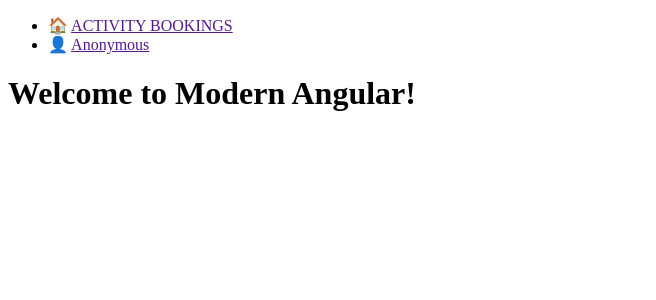
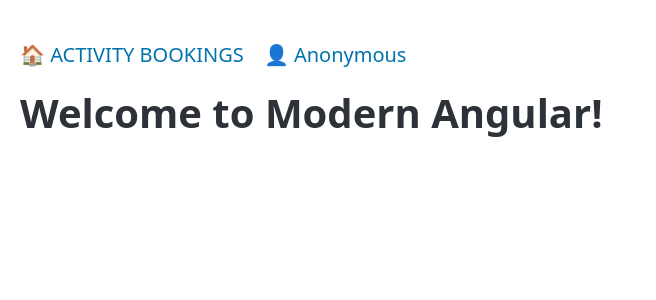
Before and after one commit to TrainingITCourses/softtek_angular_update_1, an Angular app in the folder ActivityBookings/: page / in a window 1280 px wide. Shown: the top 300 px of the page, without its empty margins (0-656 px from the left). Built offline with nearby package versions, Linux system fonts and the light colour scheme.

Commit message:
feat: add picocss

```diff
--- a/ActivityBookings/angular.json
+++ b/ActivityBookings/angular.json
@@ -30,7 +30,7 @@
             "polyfills": ["zone.js"],
             "tsConfig": "tsconfig.app.json",
             "assets": ["src/favicon.ico", "src/assets"],
-            "styles": ["src/styles.css"],
+            "styles": ["node_modules/@picocss/pico/css/pico.min.css", "src/styles.css"],
             "scripts": [],
             "server": "src/main.server.ts",
             "prerender": true,
--- a/ActivityBookings/package.json
+++ b/ActivityBookings/package.json
@@ -3,7 +3,7 @@
   "version": "0.0.0",
   "scripts": {
     "ng": "ng",
-    "chrome": "start chrome -incognito -auto-open-devtools-for-tabs --user-data-dir=./temp --disable-web-security http://localhost:4200",
+    "chrome": "start chrome -incognito -auto-open-devtools-for-tabs http://localhost:4200",
     "start": "npm run chrome && ng serve",
     "build": "ng build",
     "watch": "ng build --watch --configuration development",
@@ -23,6 +23,7 @@
     "@angular/platform-server": "^17.3.0",
     "@angular/router": "^17.3.0",
     "@angular/ssr": "^17.3.3",
+    "@picocss/pico": "^2.0.6",
     "express": "^4.18.2",
     "rxjs": "~7.8.0",
     "tslib": "^2.3.0",
--- a/ActivityBookings/src/styles.css
+++ b/ActivityBookings/src/styles.css
@@ -1 +1,6 @@
-/* You can add global styles to this file, and also import other style files */
+body {
+  padding: 1rem;
+}
+span {
+  margin-right: 0.5rem;
+}
```
Also changed, not shown: ActivityBookings/.eslintrc.json, 1 other file (tests, documents, lock files or other folders).
